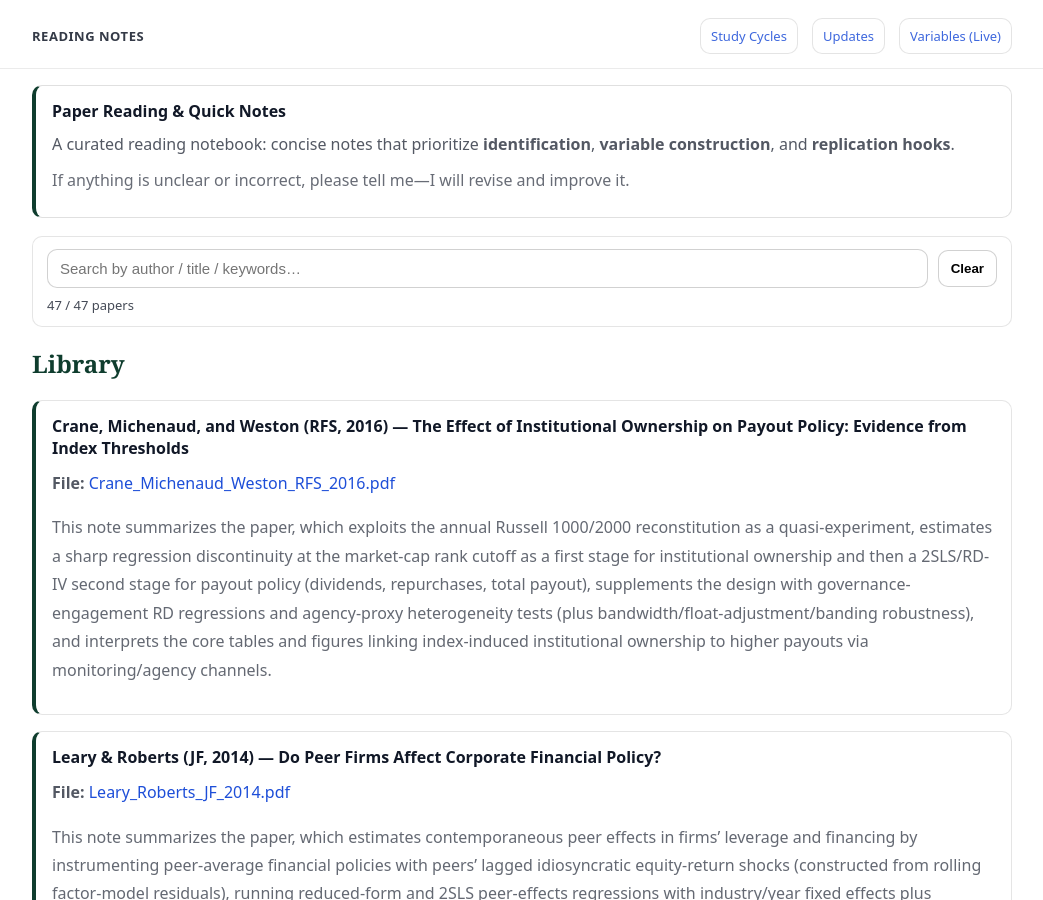
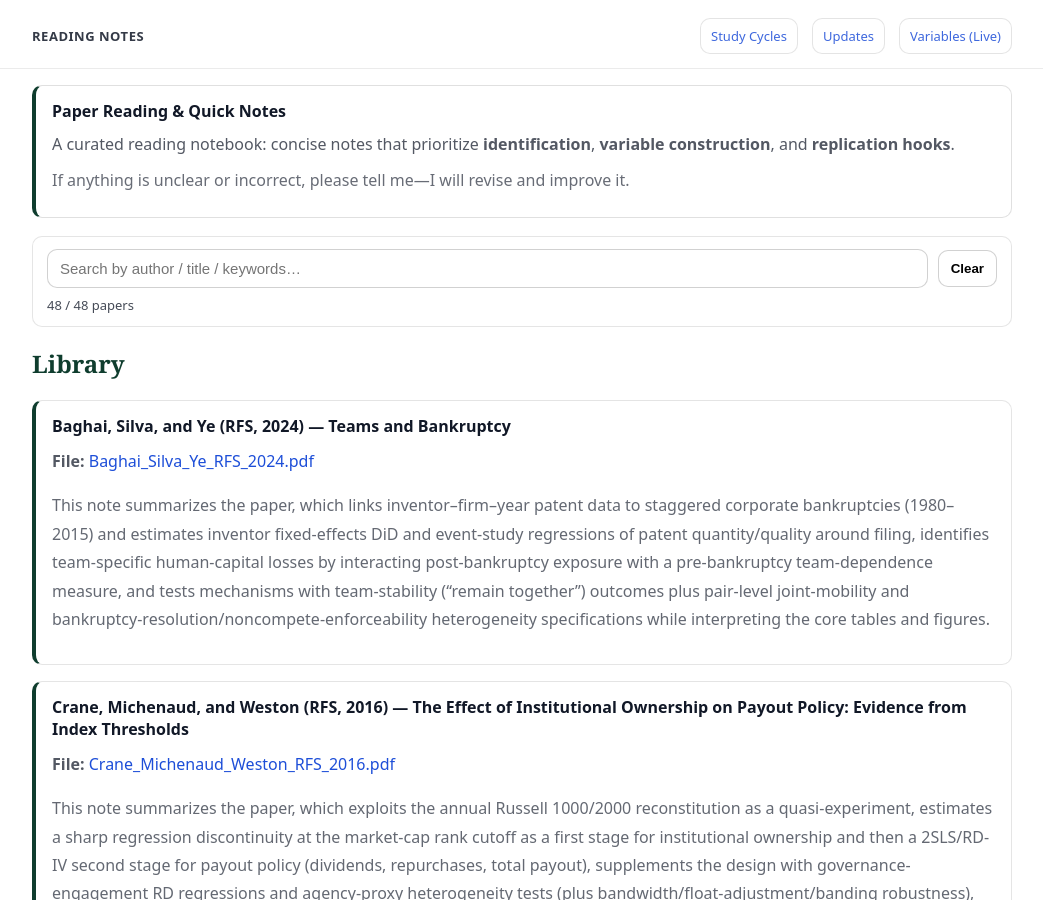
Before and after one commit to yaxinzn/study-archive, a Jekyll site: the page built from reading/index.md, in a window 1280 px wide and 900 px high. Shown: the whole window, without its empty margins (118-1161 px from the left). Built offline with Jekyll 4.4.1, drawn with Linux system fonts in a browser that asks for light colours.

Commit message:
Reading: add/update Baghai_Silva_Ye_RFS_2024.pdf

```diff
--- a/_data/reading.yml
+++ b/_data/reading.yml
@@ -1,3 +1,7 @@
+- title: "Baghai, Silva, and Ye (RFS, 2024) — Teams and Bankruptcy"
+  file: "Baghai_Silva_Ye_RFS_2024.pdf"
+  desc: "This note summarizes the paper, which links inventor–firm–year patent data to staggered corporate bankruptcies (1980–2015) and estimates inventor fixed-effects DiD and event-study regressions of patent quantity/quality around filing, identifies team-specific human-capital losses by interacting post-bankruptcy exposure with a pre-bankruptcy team-dependence measure, and tests mechanisms with team-stability (“remain together”) outcomes plus pair-level joint-mobility and bankruptcy-resolution/noncompete-enforceability heterogeneity specifications while interpreting the core tables and figures."
+
 - title: "Crane, Michenaud, and Weston (RFS, 2016) — The Effect of Institutional Ownership on Payout Policy: Evidence from Index Thresholds"
   file: "Crane_Michenaud_Weston_RFS_2016.pdf"
   desc: "This note summarizes the paper, which exploits the annual Russell 1000/2000 reconstitution as a quasi-experiment, estimates a sharp regression discontinuity at the market-cap rank cutoff as a first stage for institutional ownership and then a 2SLS/RD-IV second stage for payout policy (dividends, repurchases, total payout), supplements the design with governance-engagement RD regressions and agency-proxy heterogeneity tests (plus bandwidth/float-adjustment/banding robustness), and interprets the core tables and figures linking index-induced institutional ownership to higher payouts via monitoring/agency channels."
```
Also changed, not shown: 1 other file.
